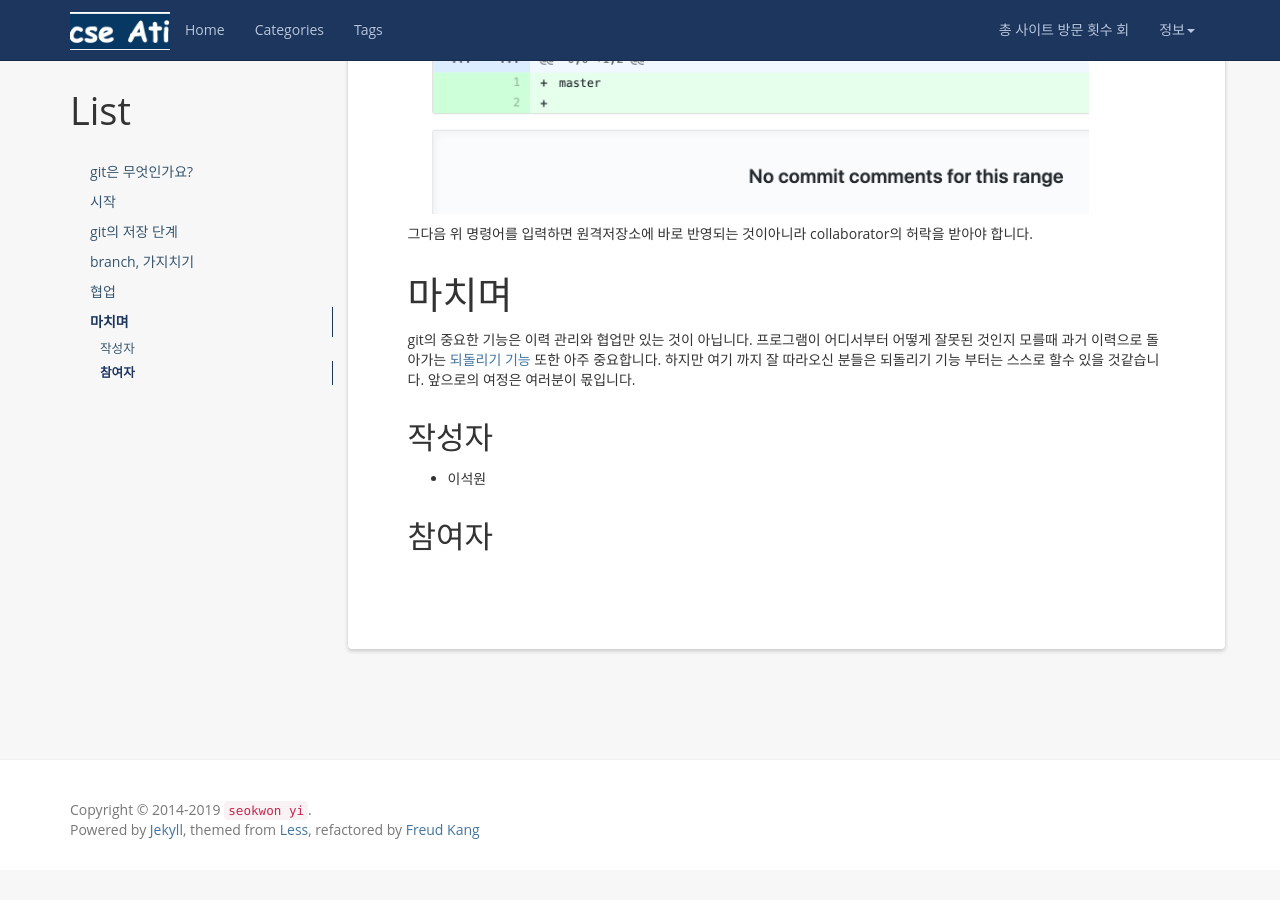
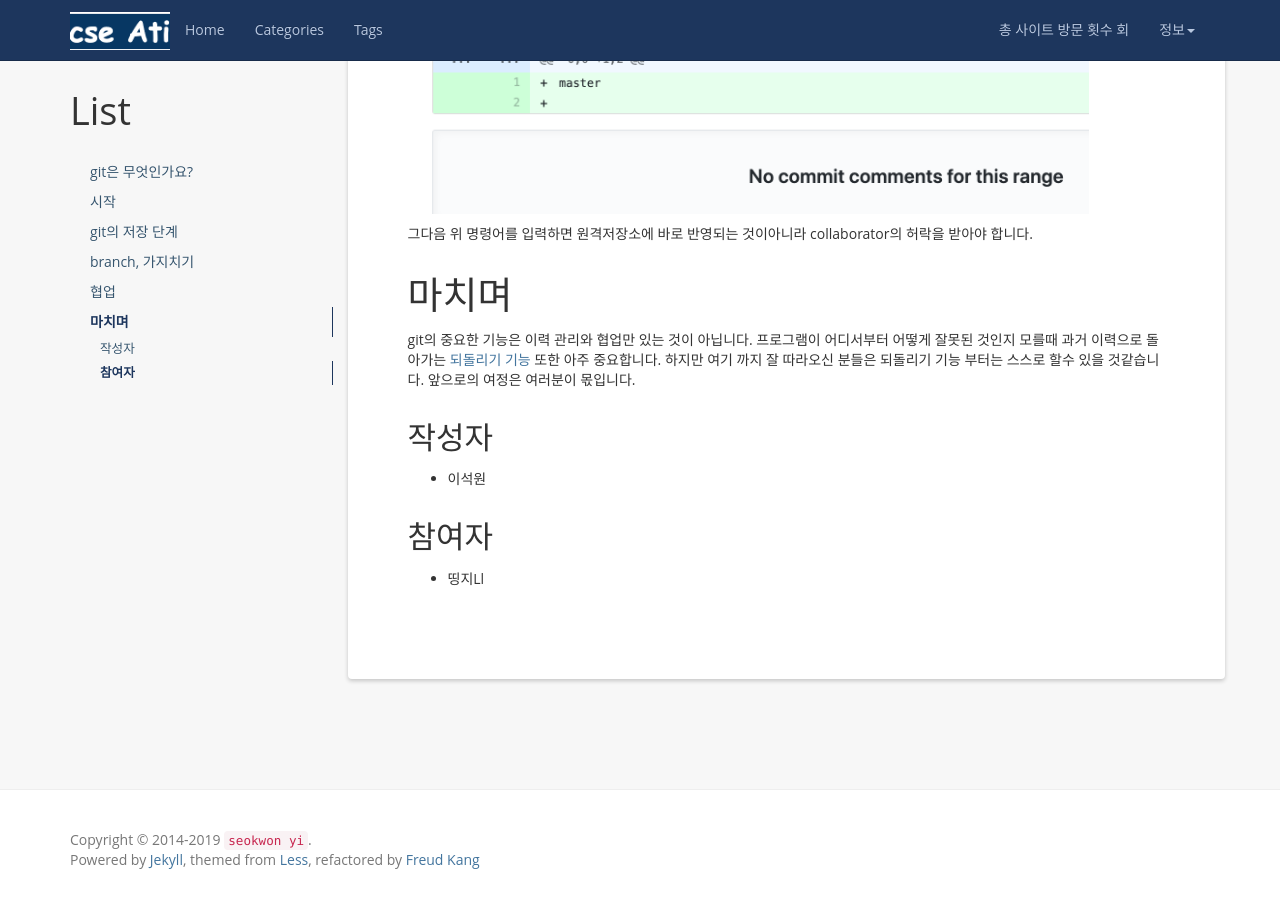
Before and after one commit to gwnucse/gwnucse.github.io, a Jekyll site: the page built from _posts/2019-04-19-github사용법.md, in a window 1280 px wide and 900 px high, scrolled down 6361 px. Built offline with Jekyll 4.4.1, drawn with Linux system fonts in a browser that asks for light colours; nearby versions of some CDN libraries; comment, search, counter and statistics services are not loaded; before the commit the page ends 7231 px from its top, so only the background shows below that.

Commit message:
하이용

```diff
--- a/_posts/2019-04-19-github사용법.md
+++ b/_posts/2019-04-19-github사용법.md
@@ -132,3 +132,5 @@ git의 중요한 기능은 이력 관리와 협업만 있는 것이 아닙니다
 - 이석원
 
 ## 참여자
+
+- 띵지Ll
```
